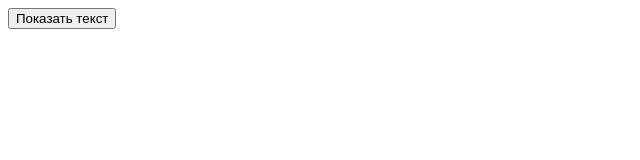
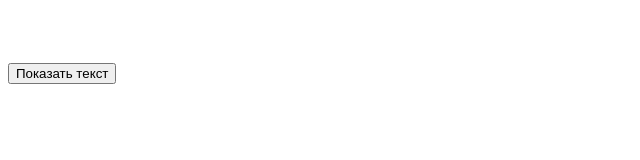
Before and after one commit to werrrq/javascript, a plain HTML site: page lab5/lab5_3.html in a window 1280 px wide. Both pictures are taken after a click on the button "Скрыть текст". Shown: the whole page, without its empty margins (0-640 px from the left). Drawn offline with Linux system fonts and the light colour scheme.

Commit message:
Update lab5_3.html

```diff
--- a/lab5/lab5_3.html
+++ b/lab5/lab5_3.html
@@ -19,12 +19,13 @@
 <script>
     const textElement = document.getElementById('text');
     const toggleButton = document.getElementById('toggleButton');
+
     toggleButton.addEventListener('click', function() {
-        if (textElement.style.display === 'none') {
-            textElement.style.display = 'block';
+        if (textElement.style.visibility === 'hidden') {
+            textElement.style.visibility = 'visible';
             toggleButton.textContent = 'Скрыть текст';
         } else {
-            textElement.style.display = 'none';
+            textElement.style.visibility = 'hidden';
             toggleButton.textContent = 'Показать текст';
         }
     });
```
